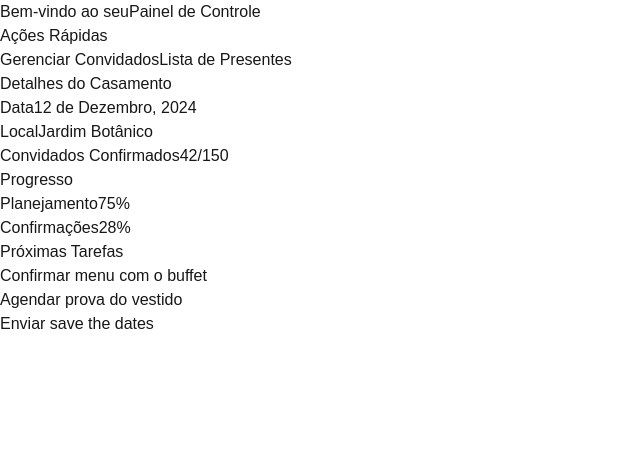
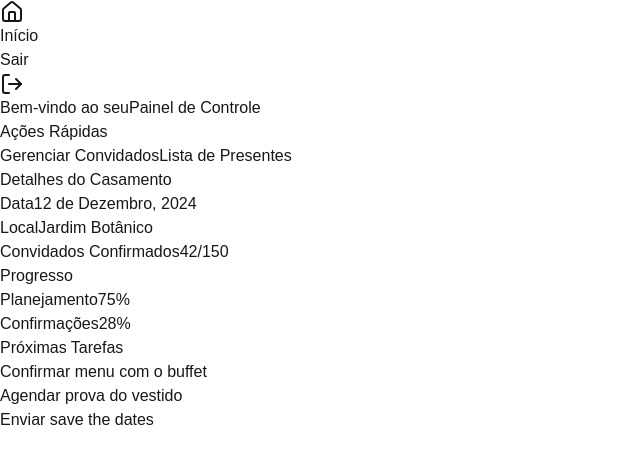
Before and after one commit to ghsaboias/wedding-platform, a Next.js app: page /dashboard in a window 1280 px wide. Shown: the top 464 px of the page, without its empty margins (0-640 px from the left). Built offline with nearby package versions, Linux system fonts and the light colour scheme; no server answers.

Commit message:
feat: logout

```diff
--- a/src/app/dashboard/page.tsx
+++ b/src/app/dashboard/page.tsx
@@ -1,16 +1,50 @@
 'use client'
 
+import { useAuth } from '@/components/providers/AuthProvider'
+import { createClient } from '@/utils/supabase/client'
 import { motion } from 'framer-motion'
+import { HomeIcon, LogOutIcon } from 'lucide-react'
 import Link from 'next/link'
-
+import { useRouter } from 'next/navigation'
 // interface DashboardClientProps {
 //     user: User
 //     profile: any // Replace with proper profile type
 // }
 
 export default function DashboardClient() {
+    const { user } = useAuth()
+    const supabase = createClient()
+    const router = useRouter()
+
+    const handleLogout = async () => {
+        await supabase.auth.signOut()
+        router.push('/')
+    }
+
     return (
         <div className="min-h-screen bg-gradient-to-b from-white to-rose-50">
+            {/* Navigation Header */}
+            <header className="bg-white shadow-sm">
+                <div className="max-w-7xl mx-auto px-4 sm:px-6 lg:px-8">
+                    <div className="flex justify-between items-center py-4">
+                        <Link href="/" className="flex items-center space-x-2 text-gray-900 hover:text-rose-600 transition-colors">
+                            <HomeIcon className="w-5 h-5" />
+                            <span>Início</span>
+                        </Link>
+                        <div className="flex items-center space-x-4">
+                            <span className="text-gray-600">{user?.email}</span>
+                            <button
+                                onClick={handleLogout}
+                                className="flex items-center space-x-1 text-gray-600 hover:text-rose-600 transition-colors"
+                            >
+                                <span>Sair</span>
+                                <LogOutIcon className="w-5 h-5" />
+                            </button>
+                        </div>
+                    </div>
+                </div>
+            </header>
+
             {/* Header Section */}
             <section className="py-16 px-4">
                 <motion.div
```
Also changed, not shown: src/app/page.tsx (+39 -3 lines).
